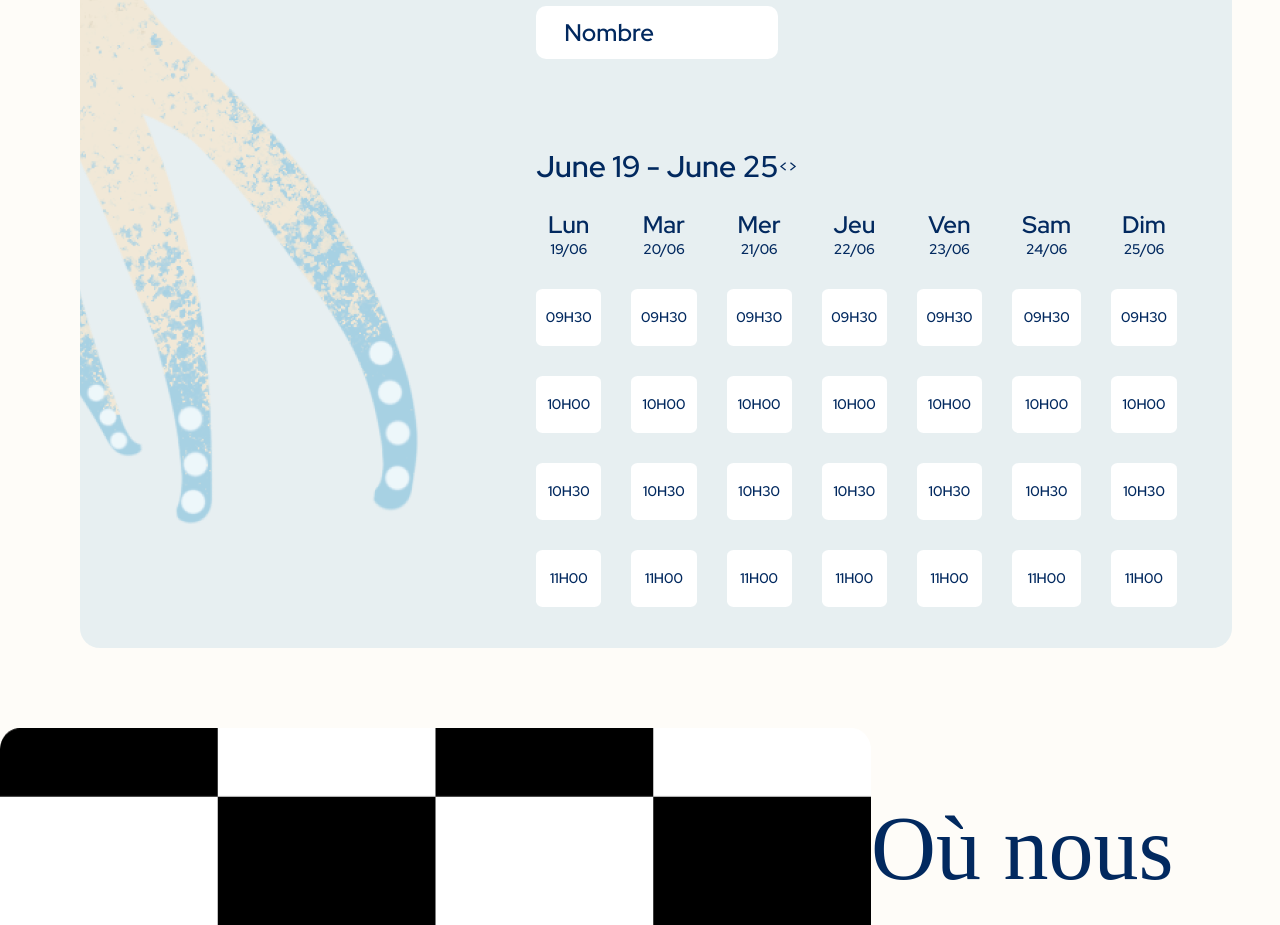
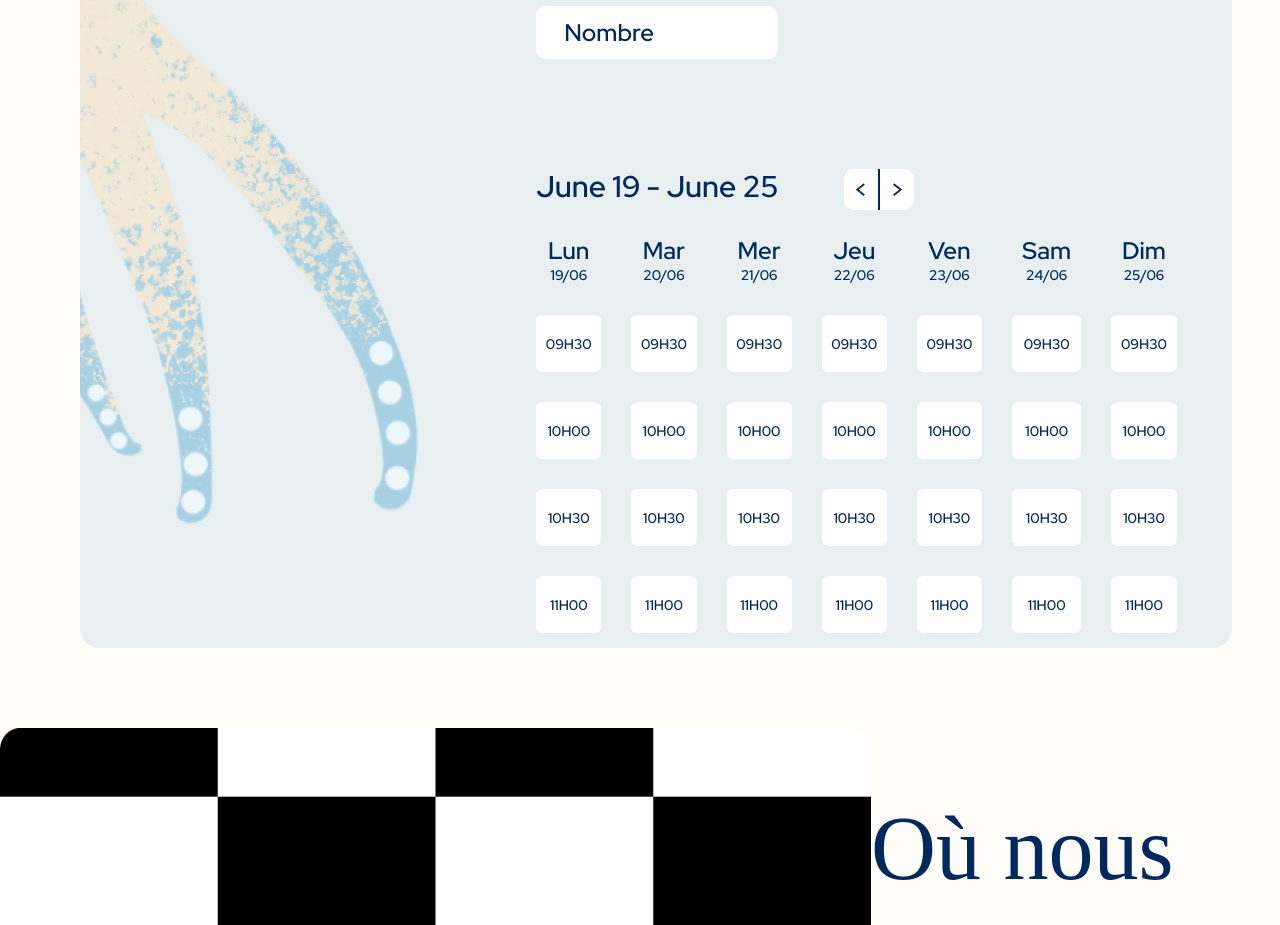
Before and after one commit to jo15122002/illuminez_votre_curiosite_site, a Nuxt app: page / in a window 1280 px wide. Shown: the part 3761-4686 px from the top of the page. Built offline with nearby package versions, Linux system fonts and the light colour scheme.

Commit message:
style des boutons de selection de semaine

```diff
--- a/components/BookingSection.vue
+++ b/components/BookingSection.vue
@@ -15,8 +15,10 @@
                     <div class="select-date">
                         <div class="select-date-controls flex-row">
                             <h1 class="selected-date-range">{{ firstDayOfWeek.toLocaleString('default', { month: 'long' }) }} {{ firstDayOfWeek.getDate() }} - {{ lastDayOfWeek.toLocaleString('default', { month: 'long' }) }} {{ lastDayOfWeek.getDate() }}</h1>
-                            <p @click="goPreviousWeek" class="weekSelectionButton">&lt;</p>
-                            <p @click="goNextWeek" class="weekSelectionButton">></p>
+                            <div class="flex-row controls-container">
+                                <p @click="goPreviousWeek" class="weekSelectionButton previousWeekSelectionButton">&lt;</p>
+                                <p @click="goNextWeek" class="weekSelectionButton nextWeekSelectionButton">></p>
+                            </div>
                         </div>
                         <div class="date-table">
                             <table>
@@ -158,6 +160,11 @@ watchEffect(() => {
     font-size: 30px;
 }
 
+.select-date-controls{
+    display: flex;
+    margin-top: 20px;
+}
+
 .bg-calamar-img {
     position: inherit;
     object-fit: contain;
@@ -263,9 +270,29 @@ watchEffect(() => {
 }
 
 .weekSelectionButton{
+    font-size: x-large;
+    padding: 5px;
+    padding-left: 10px;
+    padding-right: 10px;
     display: flex;
     height: 100%;
-    text-align: end;
     align-self: center;
+    background-color: white;
+}
+
+.nextWeekSelectionButton{
+    border-radius: 0px 10px 10px 0px;
+    border-left: 1px solid #02295f;
+}
+
+.previousWeekSelectionButton{
+    border-radius: 10px 0px 0px 10px;
+    border-right: 1px solid #02295f;
+}
+
+.controls-container{
+    height: 100%;
+    margin-left: 65px;
+    margin-right: 65px;
 }
 </style>
```
